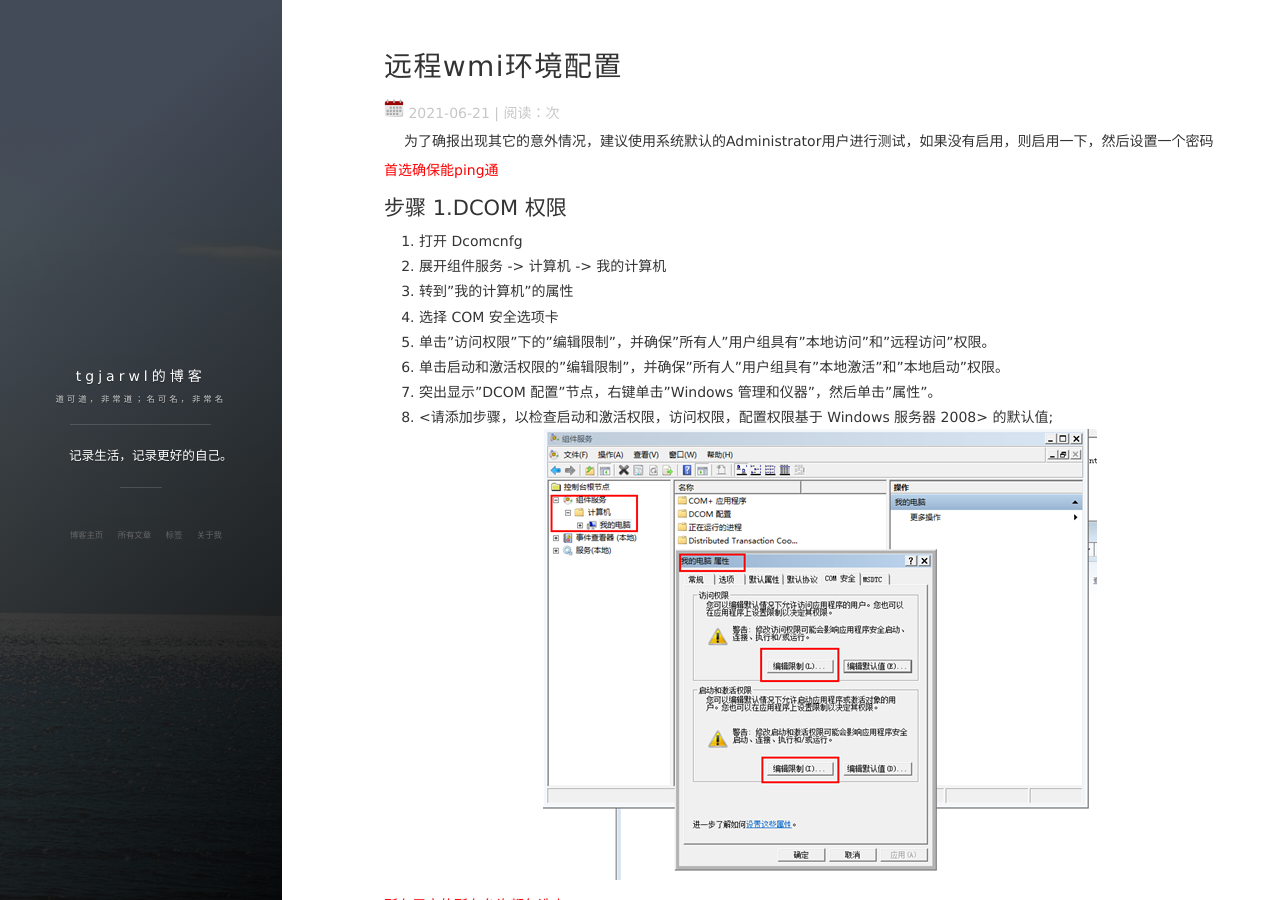
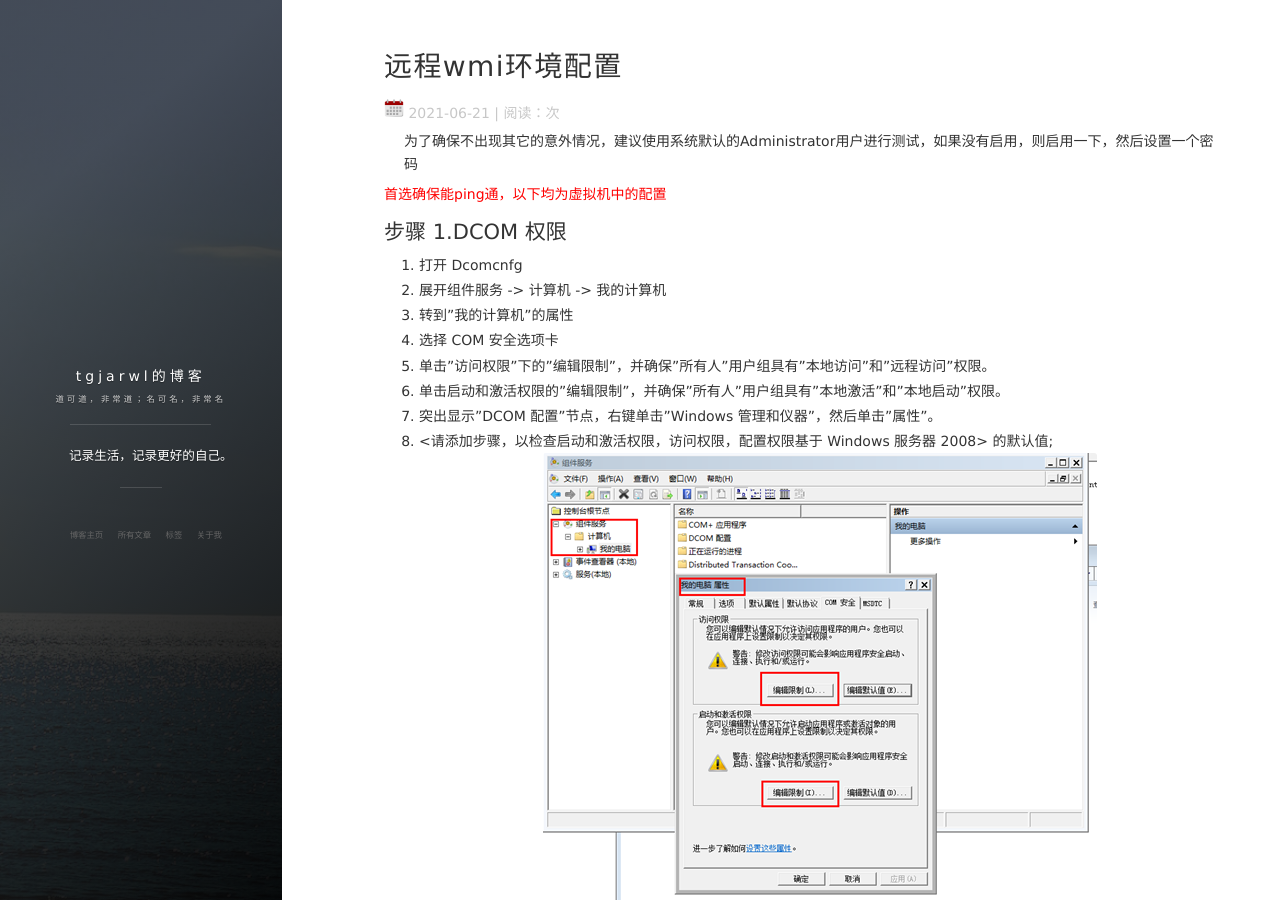
Before and after one commit to tgjarwl/tgjarwl.github.io, a Jekyll site: the page built from _posts/2021-06-21-远程wmi环境配置.md, in a window 1280 px wide and 900 px high. Built offline with Jekyll 4.4.1, drawn with Linux system fonts in a browser that asks for light colours; nearby versions of some CDN libraries; comment, search, counter and statistics services are not loaded.

Commit message:
Update 2021-06-21-远程wmi环境配置.md

```diff
--- a/_posts/2021-06-21-远程wmi环境配置.md
+++ b/_posts/2021-06-21-远程wmi环境配置.md
@@ -5,9 +5,9 @@ date: 2021-06-21
 tags: wmi
 ---
 
-为了确报出现其它的意外情况，建议使用系统默认的Administrator用户进行测试，如果没有启用，则启用一下，然后设置一个密码
+为了确保不出现其它的意外情况，建议使用系统默认的Administrator用户进行测试，如果没有启用，则启用一下，然后设置一个密码
 
-<font color="red">首选确保能ping通</font>
+<font color="red">首选确保能ping通，以下均为虚拟机中的配置</font>
 
 ## 步骤 1.DCOM 权限
 
```
